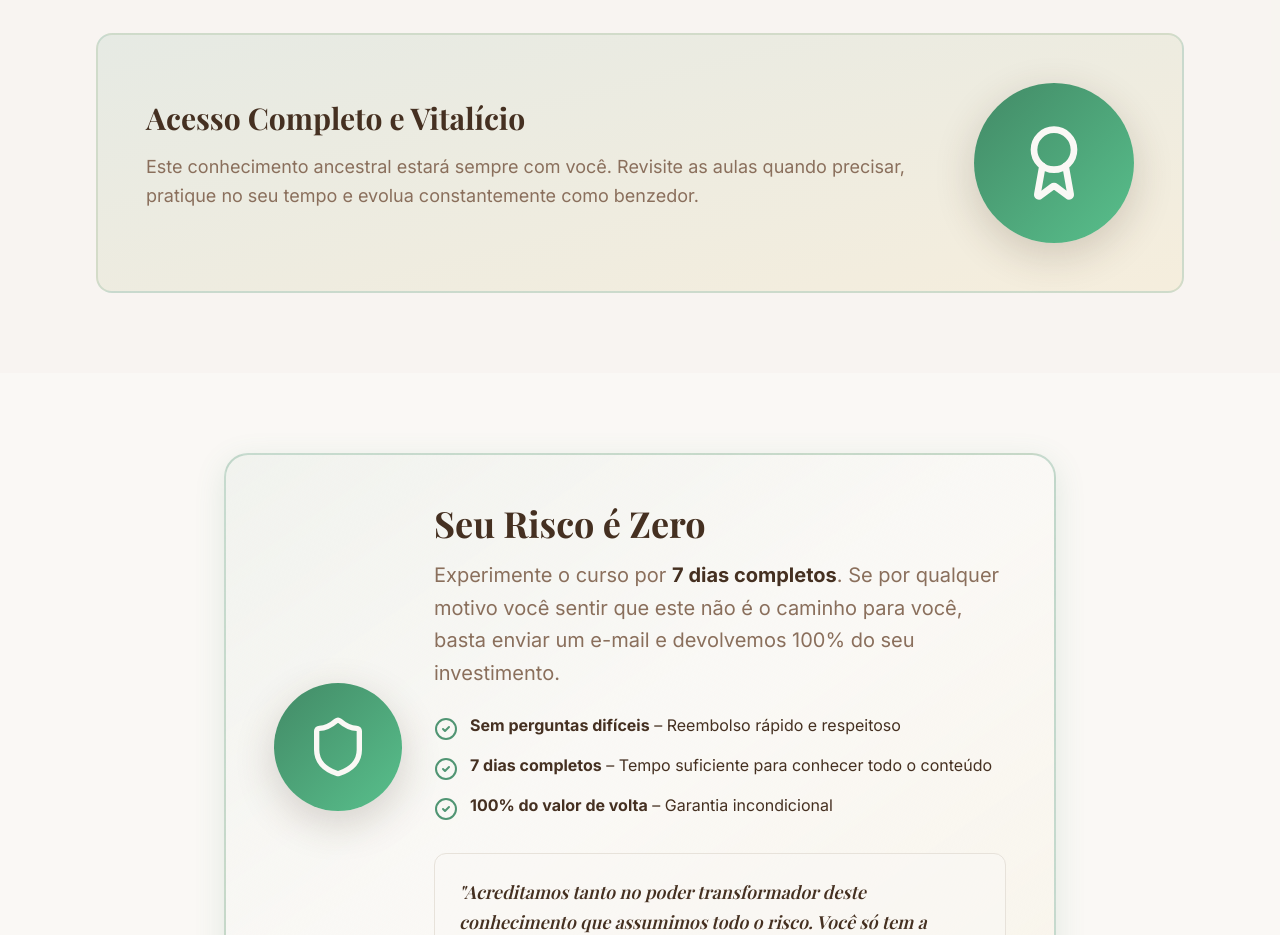
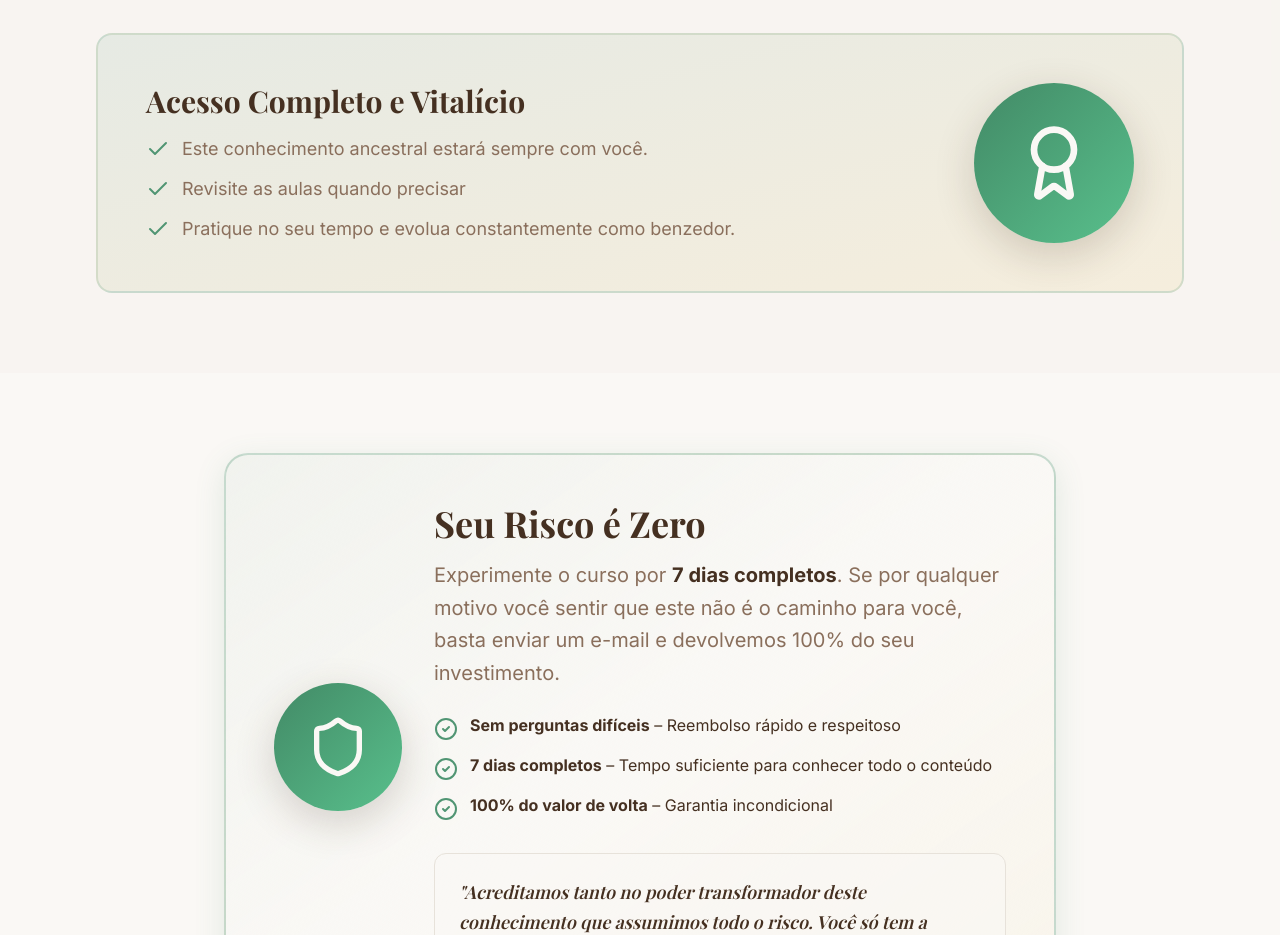
Before and after one commit to joelsmacedo/benzimento-ancestral-copy, a React (Vite) app: page / in a window 1280 px wide. Shown: the part 4840-5775 px from the top of the page. Built offline with nearby package versions, Linux system fonts and the light colour scheme; the HTML template or start-up script is replaced by a standard one.

Commit message:
Atualizar benefícios com checklist
Transforma o parágrafo de “Acesso Completo e Vitalício” em uma lista com bullets employing ícones de verificação, adicionando três itens: permanência do conhecimento, revisitar aulas quando precisar, praticar no tempo e evoluir como benzedor.

```diff
--- a/src/components/BenefitsSection.tsx
+++ b/src/components/BenefitsSection.tsx
@@ -1,4 +1,4 @@
-import { Award, Smartphone, Clock, CheckCircle2 } from "lucide-react";
+import { Award, Smartphone, Clock, CheckCircle2, Check } from "lucide-react";
 const benefits = [{
   icon: Award,
   title: "Certificado de Conclusão",
@@ -42,10 +42,20 @@ export const BenefitsSection = () => {
           <div className="flex flex-col md:flex-row items-center gap-8">
             <div className="flex-1">
               <h3 className="text-3xl font-bold mb-4">Acesso Completo e Vitalício</h3>
-              <p className="text-lg text-muted-foreground leading-relaxed mb-4">
-                Este conhecimento ancestral estará sempre com você. Revisite as aulas quando precisar,
-                pratique no seu tempo e evolua constantemente como benzedor.
-              </p>
+              <ul className="space-y-3">
+                <li className="flex items-start gap-3">
+                  <Check className="w-6 h-6 text-primary flex-shrink-0 mt-0.5" />
+                  <span className="text-lg text-muted-foreground">Este conhecimento ancestral estará sempre com você.</span>
+                </li>
+                <li className="flex items-start gap-3">
+                  <Check className="w-6 h-6 text-primary flex-shrink-0 mt-0.5" />
+                  <span className="text-lg text-muted-foreground">Revisite as aulas quando precisar</span>
+                </li>
+                <li className="flex items-start gap-3">
+                  <Check className="w-6 h-6 text-primary flex-shrink-0 mt-0.5" />
+                  <span className="text-lg text-muted-foreground">Pratique no seu tempo e evolua constantemente como benzedor.</span>
+                </li>
+              </ul>
 
             </div>
             <div className="flex-shrink-0">
```
